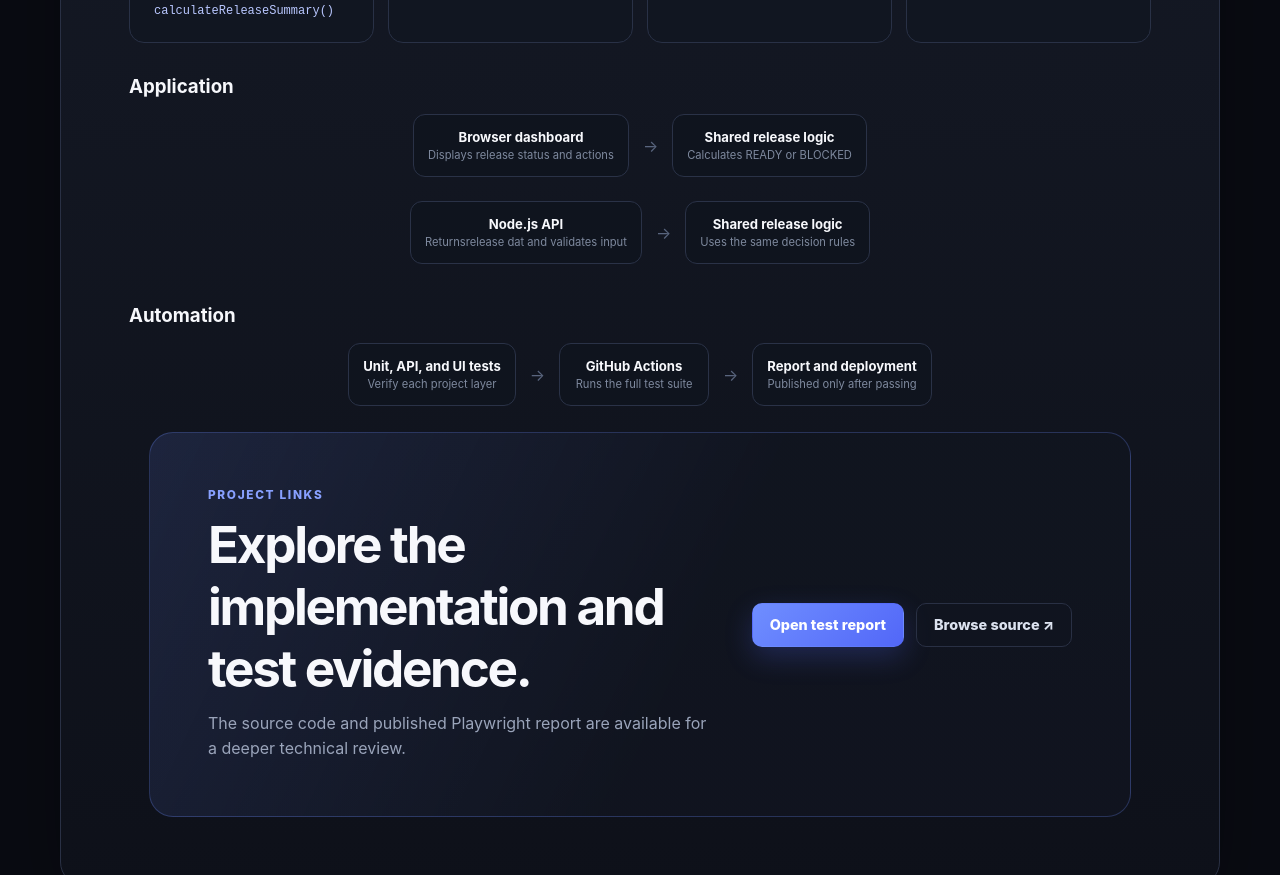
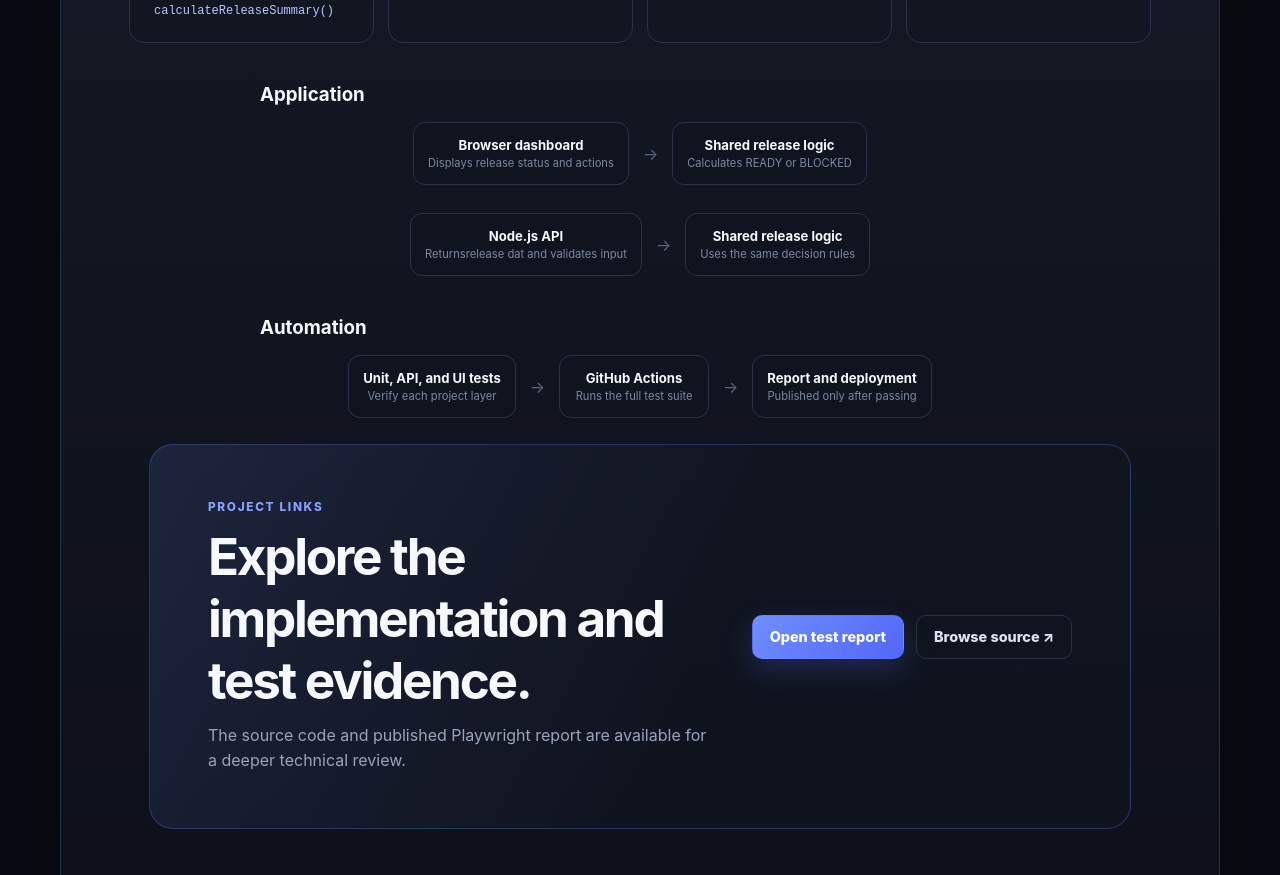
Before and after one commit to dillon-olivi/release-readiness-demo, a website with bundled scripts: page src/public/index.html in a window 1280 px wide. Shown: the part 1909-2784 px from the top of the page. Built offline with nearby package versions, Linux system fonts and the light colour scheme.

Commit message:
Update styles for flow groups and flows
Adjusted margin and width properties for flow groups and flows.

```diff
--- a/src/public/styles.css
+++ b/src/public/styles.css
@@ -217,12 +217,12 @@ footer p { margin: 0; }
 @media (prefers-reduced-motion: reduce) {
   html { scroll-behavior: auto; }
   * { transition: none !important; }
+}
 
-}
 .flow-groups {
   display: grid;
   gap: 2.5rem;
-  margin-top: 2rem;
+  margin-top: 2.5rem;
 }
 
 .flow-group {
@@ -231,13 +231,15 @@ footer p { margin: 0; }
 }
 
 .flow-group h3 {
-  margin: 0;
+  width: min(760px, 100%);
+  margin: 0 auto;
 }
 
 .flow-group .flow {
-  margin-top: 0;
+  width: min(760px, 100%);
+  margin: 0 auto;
 }
 
 .flow-group .flow + .flow {
-  margin-top: 0.5rem;
+  margin-top: 0.75rem;
 }
```
